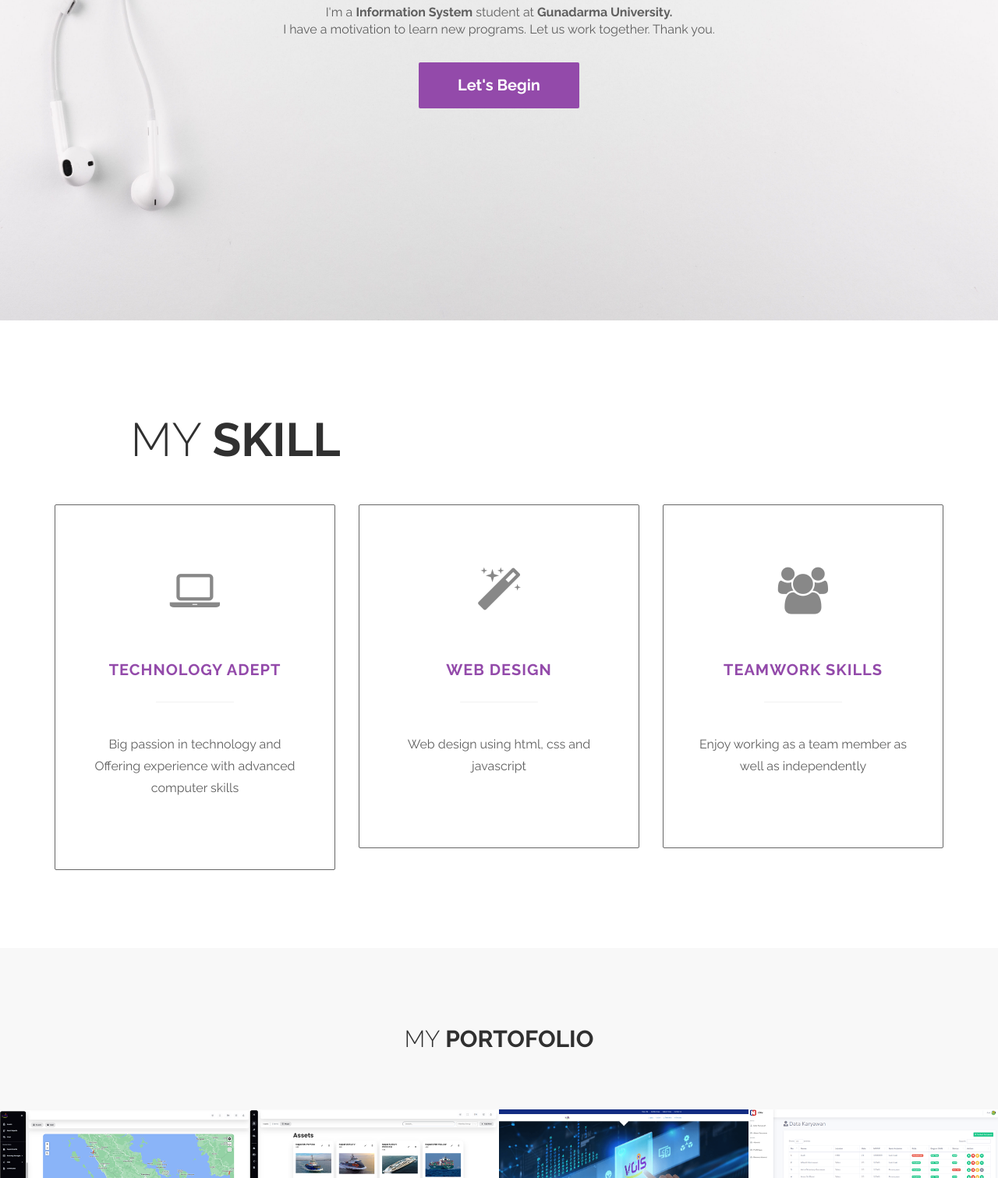
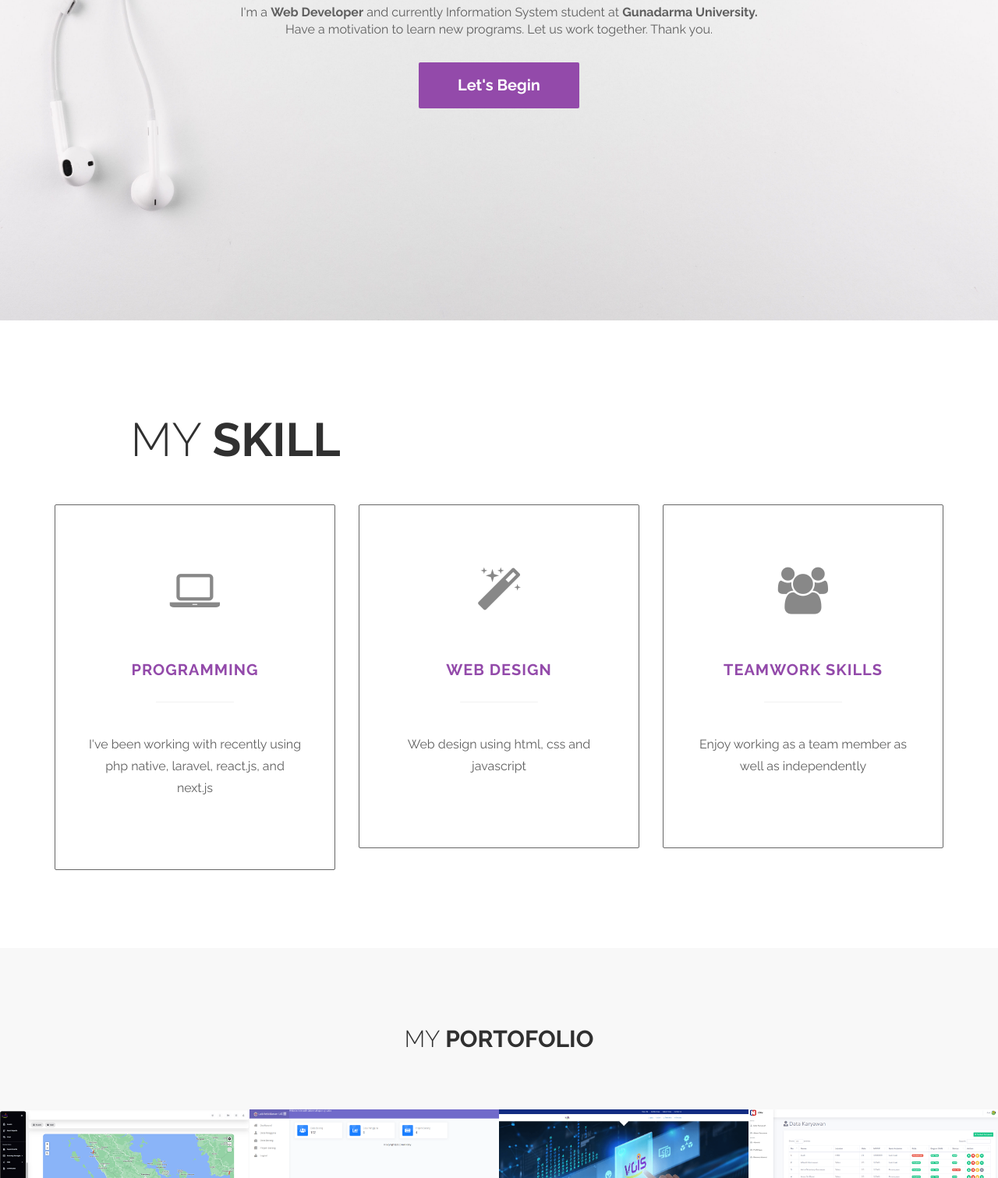
Before and after one commit to reuskyy/reuskyy.github.io, a plain HTML site: page index.html in a window 1280 px wide. Shown: the part 389-1900 px from the top of the page at 78% size. Drawn offline with Linux system fonts and the light colour scheme.

Commit message:
Lab commit

```diff
--- a/index.html
+++ b/index.html
@@ -65,8 +65,8 @@ https://templatemo.com/tm-464-ultra-profile
 					<h5 style="color:#934aaa">Hi, my name is</h5>
 					<h1 class="tm-home-title"><strong>Audi Rizky Trianto</strong></h1>
 					<!-- <h2 class="tm-home-subtitle">Creative Director</h2> -->
-					I'm a <strong>Information System</strong> student at <strong>Gunadarma University.</strong>
-						 <br>I have a motivation to learn new programs. Let us work together. Thank you. </br>
+					I'm a <strong>Web Developer</strong> and currently Information System student at <strong>Gunadarma University.</strong>
+						 <br>Have a motivation to learn new programs. Let us work together. Thank you. </br>
 					<a href="#work" class="btn btn-default smoothScroll tm-view-more-btn">Let's Begin</a>
 				</div>
 				<div class="col-md-2 col-sm-1"></div>
@@ -85,9 +85,9 @@ https://templatemo.com/tm-464-ultra-profile
 				<div class="col-md-4 col-sm-4">
 					<div class="work-wrapper">
 						<i class="fa fa-laptop"></i>
-						<h3 class="text-uppercase tm-work-h3">Technology Adept</h3>
+						<h3 class="text-uppercase tm-work-h3">Programming</h3>
 						<hr>
-						<p>Big passion in technology and Offering experience with advanced computer skills</p>
+						<p>I've been working with recently using php native, laravel, react.js, and next.js </p>
 					</div>
 				</div>
 				<div class="col-md-4 col-sm-4">
@@ -143,11 +143,10 @@ https://templatemo.com/tm-464-ultra-profile
 								</div>
 								<div class="iso-box web col-md-3 col-sm-3 col-xs-12">
 									<div class="portfolio-thumb">
-										<img src="images/Asset.png" class="fluid-img" alt="portfolio img">
+										<img src="images/kebidanan.PNG" class="fluid-img" alt="portfolio img">
 										<div class="portfolio-overlay">
-											<h3 class="portfolio-item-title">VOIS</h3>
-											<p>VOIS is industry-leading fleet tracking and comunications, designed and operated by Cipta Pernika.
-												VOIS serves as a centralized command center for operators to track, view, communicate and manage large global fleets.</p>
+											<h3 class="portfolio-item-title">Lab Kebidanan UG</h3>
+											<p>labkebidanan.my.id is a website for borrowing laboratory equipment for the faculty of midwifery at Gunadarma University.</p>
 										</div>
 									</div>
 								</div>
```
Also changed, not shown: images/kebidanan.PNG (added).
